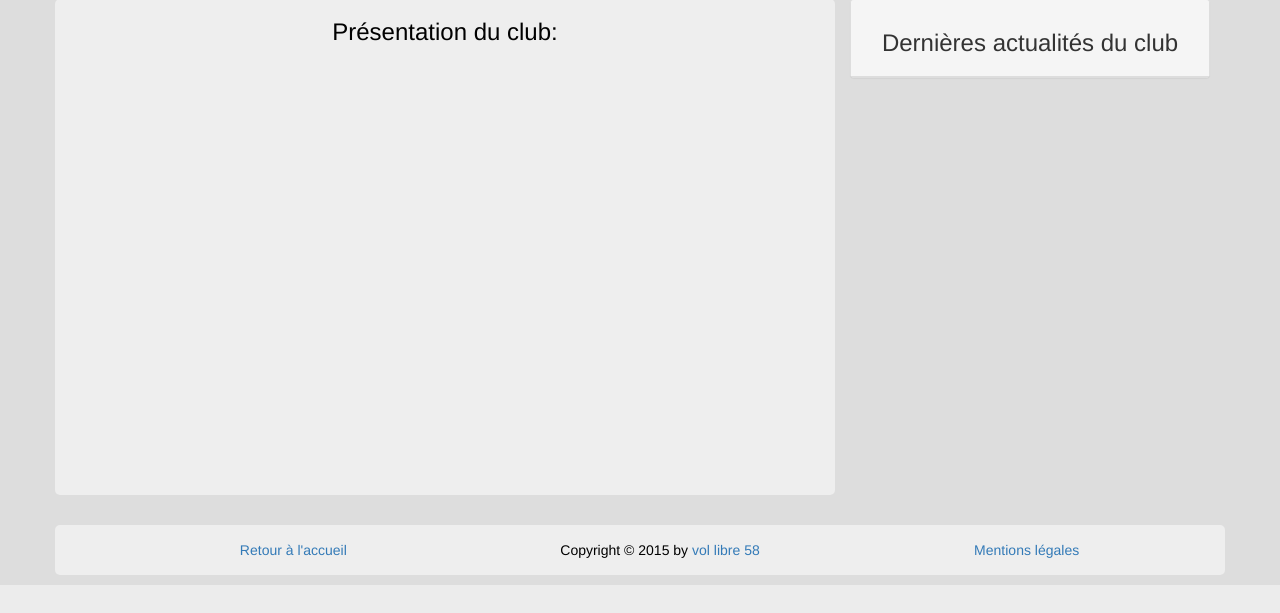
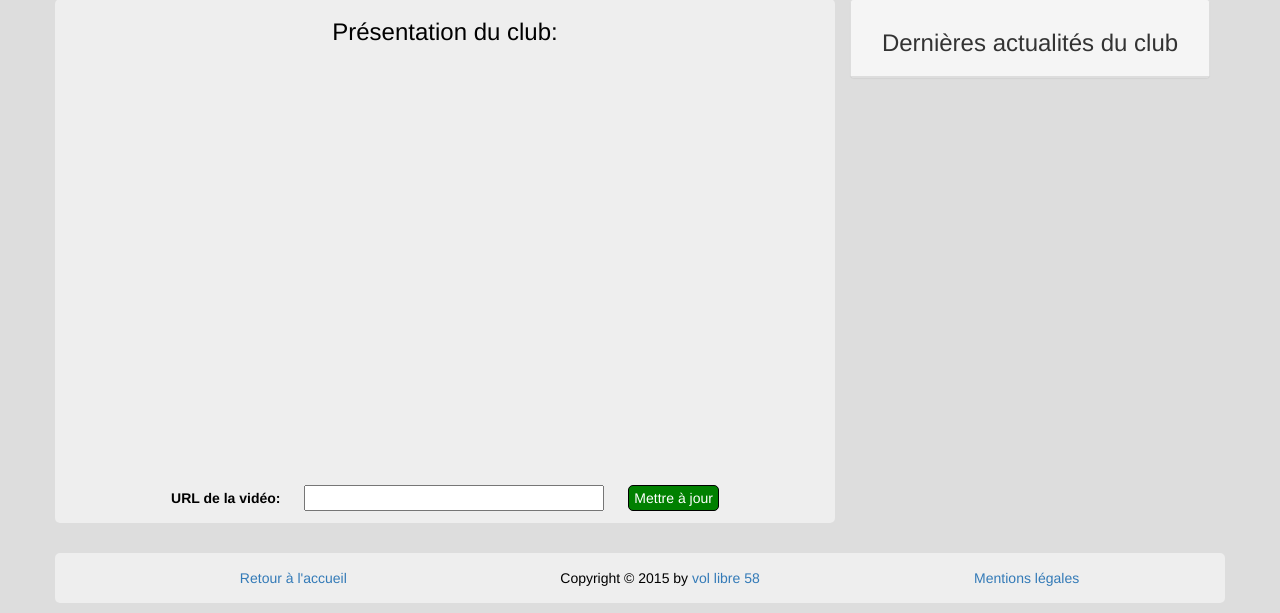
Before and after one commit to GuillaumeVrill/vollibre58, a PHP site: page / in a window 1280 px wide. Shown: the part 817-1430 px from the top of the page. Before the commit the page ends 1402 px from the top, so only its background shows below. Run offline with PHP 8.4, Linux system fonts and the light colour scheme; the visitor is signed in with stand-in values (Sample User, id 1); data that the repository does not hold is empty; some libraries are stand-ins or nearby versions.

Commit message:
Mise en place de l'édition du lien video de la page d'accueil: formulaire intégré à la page d'accueil si l'administrateur ou modérateur est connecté, CSS correspondant, fonctions dans la Dal, correction du corps des evenementsmise à jour du README

```diff
--- a/controleurs/AccueilControleur.php
+++ b/controleurs/AccueilControleur.php
@@ -11,5 +11,14 @@ for($i=0; $i<sizeof($lastNews); $i++){
     }
 }
 
+if(isset($_REQUEST['videoSubmit']) && !empty($_REQUEST['videoSubmit']) && isset($_REQUEST['videoURL']) && !empty($_REQUEST['videoURL'])){
+    $v = new Video(0, $_REQUEST['videoURL']);
+    if(isset($video) && !empty($video[0]->getId())){
+        editerVideo($video[0]->getId(), $v);
+    }
+}
+
+$video = recupererVideo();
+
 $page['vue'] = 'vue/corps_accueil.php';
 $page['css'] = '<link rel="stylesheet" type="text/css" href="static/css/css_accueil.css" />';
--- a/modele/Dal.php
+++ b/modele/Dal.php
@@ -696,7 +696,7 @@
 	 * pseudo: le pseudo du membre
 	 * motDePasse: le mot de passe du membre
 	 * requete: la requete sql
-	 * tabResult: le tableau d'objets de type Grade
+	 * tabResult: le tableau d'objets de type Membre
 	 * */
 	function editerMembre($actualUserId ,$membre){
             if(isset($membre) && isset($actualUserId)){
@@ -734,7 +734,7 @@
 	 * $texte et texte2: les textes de la news
 	 * $date: la date de poste de la news
 	 * requete: la requete sql
-	 * tabResult: le tableau d'objets de type Grade
+	 * tabResult: le tableau d'objets de type News
 	 * */
 	function editerNews($actualNewsId, $news){
             if(isset($news) && isset($actualNewsId)){
@@ -757,4 +757,27 @@
             }
 	}
 
+        /*
+	 * Nom: editerVideo
+	 * Description : edite le lien de la vidéo d'accueil
+	 * Parametre:
+	 * actVideoId: l'id de la video a modifier
+         * newVideo: la nouvelle video (nouveau chemin)
+	 * Variables:
+	 * requete: la requete sql
+	 * tabResult: le tableau d'objets de type Video
+	 * */
+	function editerVideo($actVideoId ,$newVideo){
+            if(isset($actVideoId) && isset($newVideo)){
+                $chemin = $newVideo->getChemin();
+
+                $requete = 'UPDATE `tvideo_accueil` SET `chemin`=? WHERE `id`=?';
+                $parametres = array();
+                array_push($parametres, $chemin);
+                array_push($parametres, $actVideoId);
+
+                new VideoFactory($requete, $tabResult, $parametres);
+            }
+	}
+
 ?>
--- a/static/css/css_accueil.css
+++ b/static/css/css_accueil.css
@@ -44,3 +44,42 @@
     border-radius: 5px;
     margin-bottom: 10px;
 }
+
+/**************** EDITION DE L'URL DE LA VIDEO ******************/
+.editVideo {
+    display: inline-block;
+    width: 100%;
+}
+
+.editVideo label {
+    display: inline-block;
+    margin-left: 10px;
+    margin-right: 10px;
+}
+
+#videoURL {
+    display: inline-block;
+    width: 40%;
+    margin-left: 10px;
+    margin-right: 10px;
+}
+
+#videoSubmit {
+    display: inline-block;
+    margin-left: 10px;
+    margin-right: 10px;
+    background: green;
+    border: solid 1px black;
+    padding: 2px;
+    padding-left: 5px;
+    padding-right: 5px;
+    border-radius: 5px;
+    text-decoration: none;
+    color: white;
+}
+
+#videoSubmit:hover {
+    background: darkgreen;
+    color: white;
+    text-decoration: none;
+}
--- a/vue/corps_accueil.php
+++ b/vue/corps_accueil.php
@@ -39,6 +39,15 @@
     <div id="video" class="col-xs-12 col-sm-8">
         <h3>Pr&eacute;sentation du club:</h3>
         <iframe src="<?php if(isset($video[0]) && !empty($video[0]->getChemin())){ print $video[0]->getChemin(); } ?>" frameborder="0" allowfullscreen></iframe>
+        <?php if(isset($_SESSION['user_right']) && !empty($_SESSION['user_right']) && ($_SESSION['user_right']=='2' || $_SESSION['user_right']=='1')) : ?>
+            <div class="editVideo">
+                <form name="f_edit_video" id="f_edit_video" method="post" action="<?php print URL_PATH; ?>">
+                    <label for="videoURL">URL de la vidéo: </label>
+                    <input type="text" name="videoURL" id="videoURL" value="<?php if(isset($video[0]) && !empty($video[0]->getChemin())){ print $video[0]->getChemin(); } ?>" required />
+                    <input type="submit" name="videoSubmit" id="videoSubmit" value="Mettre à jour" />
+                </form>
+            </div>
+        <?php endif; ?>
     </div>
     <div class="col-xs-12 col-sm-4">
         <div class="panel panel-default">
--- a/vue/corps_evenements.php
+++ b/vue/corps_evenements.php
@@ -14,8 +14,7 @@
                                 <strong><?php print utf8_encode($evenements[$i]->getTitre()); ?></strong> -
                                 <?php print utf8_encode ($evenements[$i]->getDescription()); ?>
                             </div>
-                            <?php if(isset($_SESSION['user_right']) && !empty($_SESSION['user_right']) &&
-                                    ($_SESSION['user_right']=='2' || $_SESSION['user_right']=='1')) : ?>
+                            <?php if(isset($_SESSION['user_right']) && !empty($_SESSION['user_right']) && ($_SESSION['user_right']=='2' || $_SESSION['user_right']=='1')) : ?>
                                 <div class="supp_btn">
                                     <form class="btn" name="event_supp_form<?php print $i; ?>" method="post" action="<?php print URL_PATH; ?>?page=evenements">
                                         <input name="event<?php print $evenements[$i]->getId(); ?>" id="event<?php print $evenements[$i]->getId(); ?>" type="submit" value=""
```
Also changed, not shown: README.md.
